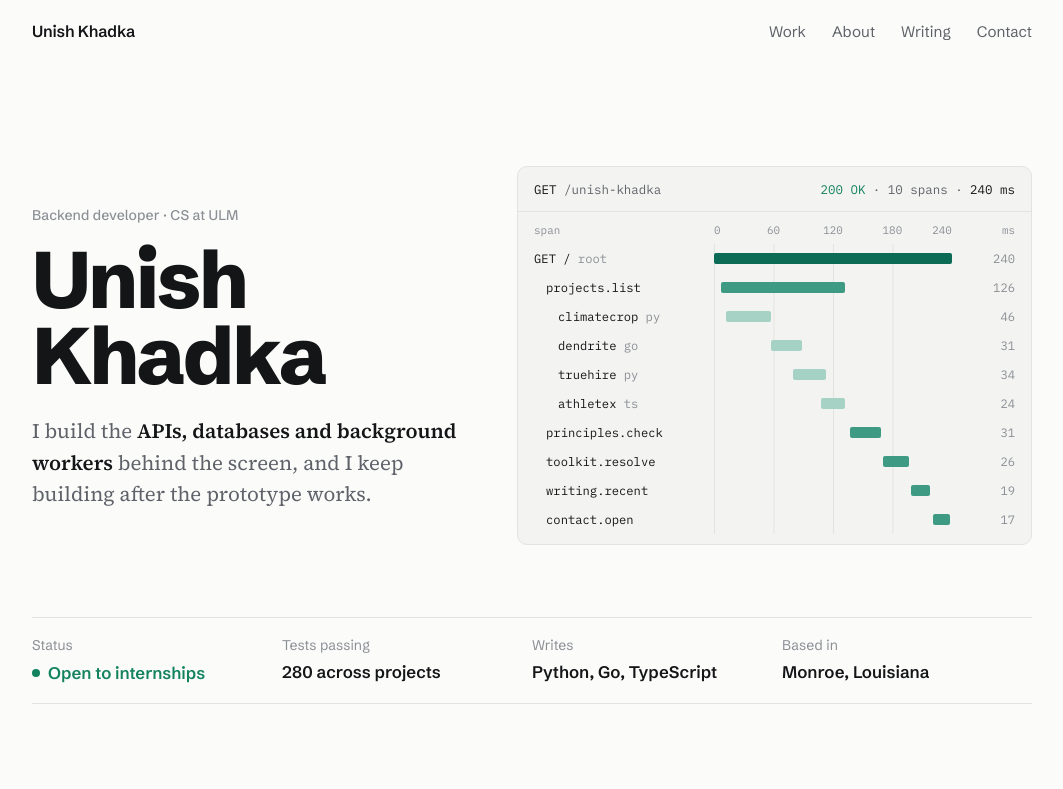
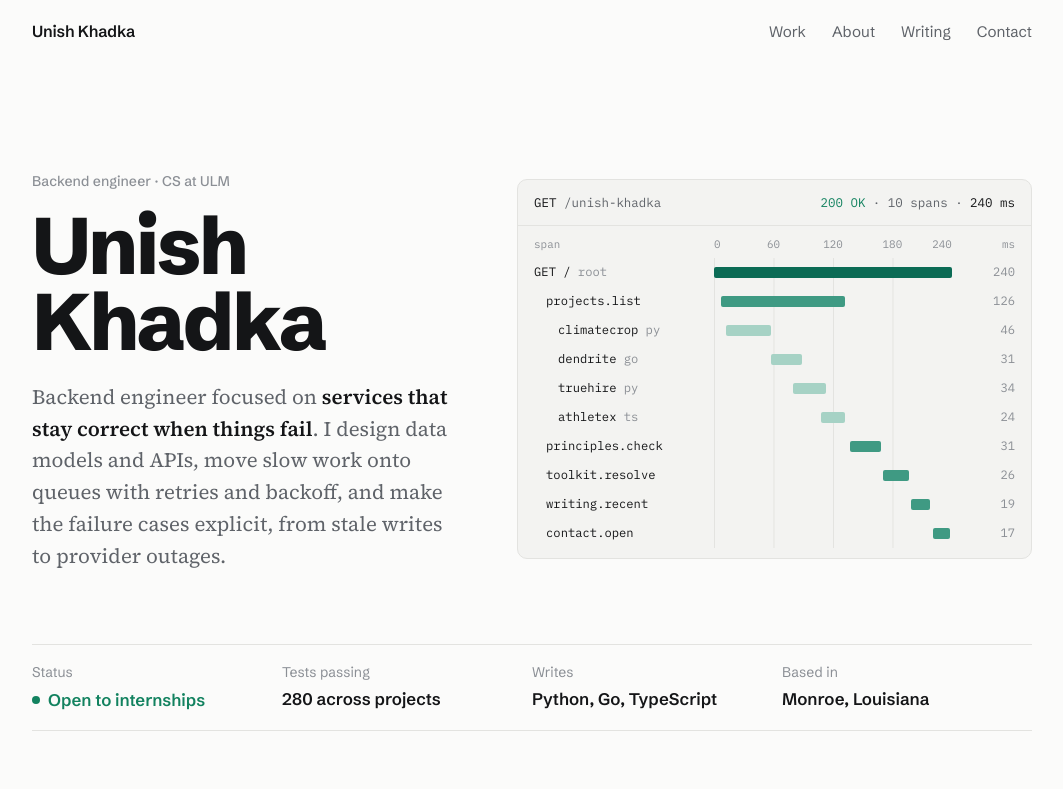
Before and after one commit to Zeusangis/portfolio, an Astro site: page / in a window 1280 px wide. Shown: the top 789 px of the page, without its empty margins (108-1171 px from the left). Built offline with nearby package versions, Linux system fonts and the light colour scheme; Astro itself is replaced by a stand-in of ours.

Commit message:
Rewrite intro to describe backend engineering focus

```diff
--- a/src/layouts/Base.astro
+++ b/src/layouts/Base.astro
@@ -9,7 +9,7 @@ interface Props {
 
 const {
   title,
-  description = 'Unish Khadka is a computer science student and backend developer building APIs, databases and software that holds up after the demo.',
+  description = 'Unish Khadka is a backend engineer and CS student at ULM, building services, data models and queue-based job pipelines in Python and Go.',
   current,
 } = Astro.props;
 
--- a/src/pages/index.astro
+++ b/src/pages/index.astro
@@ -76,9 +76,9 @@ const projects = [
 <Base>
   <div class="wrap hero">
     <div>
-      <span class="label">Backend developer · CS at ULM</span>
+      <span class="label">Backend engineer · CS at ULM</span>
       <h1 style="margin-top:14px">Unish Khadka</h1>
-      <p class="lede">I build the <strong>APIs, databases and background workers</strong> behind the screen, and I keep building after the prototype works.</p>
+      <p class="lede">Backend engineer focused on <strong>services that stay correct when things fail</strong>. I design data models and APIs, move slow work onto queues with retries and backoff, and make the failure cases explicit, from stale writes to provider outages.</p>
     </div>
 
     <div class="trace" aria-label="This page drawn as a request trace. Each row links to a section.">
```
